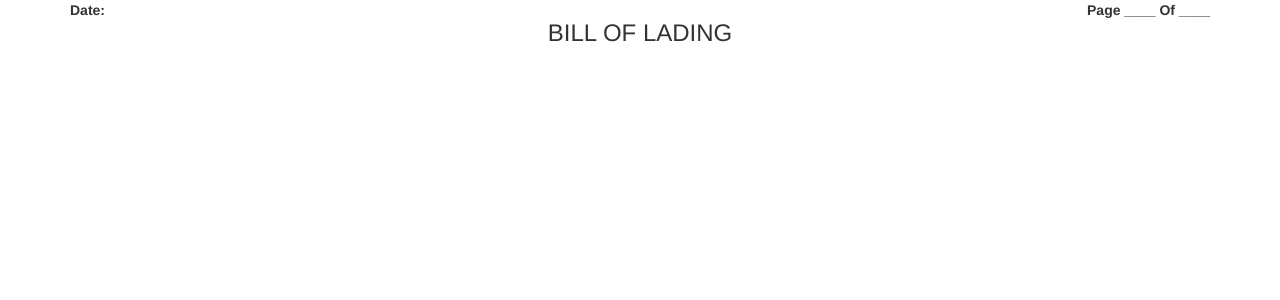
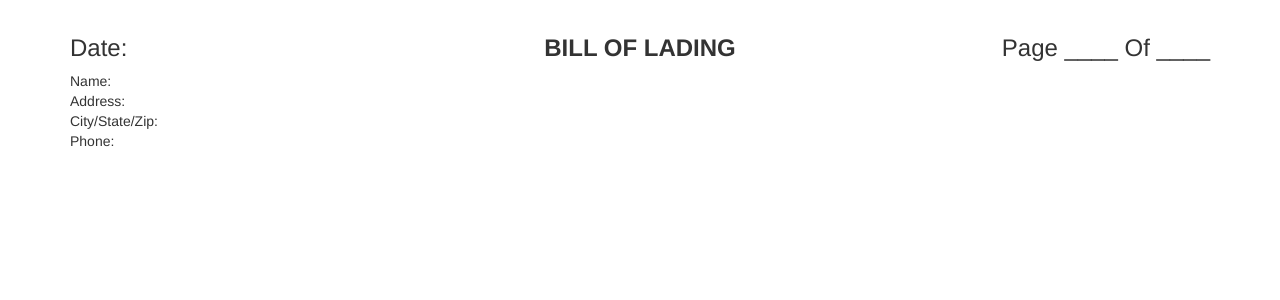
Before and after one commit to pootispenser1985/bolgenerator, a PHP site: page / in a window 1280 px wide. Shown: the top 300 px of the page. Run offline with PHP 8.4, Linux system fonts and the light colour scheme; style sheets or scripts are compiled from the project's sources; some libraries are stand-ins or nearby versions.

Commit message:
stopping work for now

```diff
--- a/display.php
+++ b/display.php
@@ -6,13 +6,24 @@
   <div class="container">
     <div class="row">
       <div class="col-lg-4" id="date">
-        <b>Date:</b>
+        <h3>Date:</h3>
       </div>
       <div class="col-lg-4 text-center" id="title">
-        <h3>BILL OF LADING</h3>
+        <h3><b>BILL OF LADING</b></h3>
       </div>
       <div class="col-lg-4 text-right" id="pageNum">
-        <b>Page ____ Of ____</b>
+        <h3>Page ____ Of ____</h3>
+      </div>
+    </div>
+    <div class="row">
+      <div class="col-lg-6">
+        <p>
+          Name: <br>
+          Address: <br>
+          City/State/Zip: <br>
+          Phone:
+      </div>
+      <div class="col-lg-6">
       </div>
     </div>
   </div>
--- a/index.php
+++ b/index.php
@@ -7,7 +7,7 @@
   <script src="http://www.thrashcan.net/includes/jquery-3.1.1.min.js"></script>
   <script src="http://maxcdn.bootstrapcdn.com/bootstrap/3.3.7/js/bootstrap.min.js"></script>
   <script src="http://thrashcan.net/includes/JsBarcode.all.js"></script>
-  <link rel="stylesheet" type="text/css" href="main.css?v=113016a">
+  <link rel="stylesheet" type="text/css" href="main.css?v=113016b">
   <link rel="stylesheet" href="print.css?v=113016a" type="text/css" media="print">
   <title>BOL Generator</title>
 </head>
--- /dev/null
+++ b/main.scss
@@ -0,0 +1,3 @@
+.container {
+  padding-top: 15px;
+}
```
Also changed, not shown: 1 other file.
